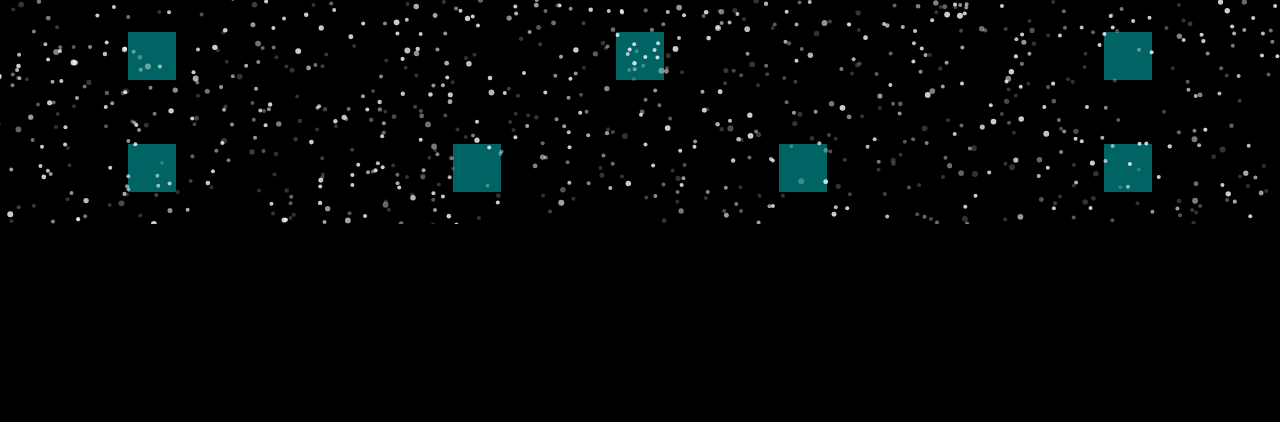
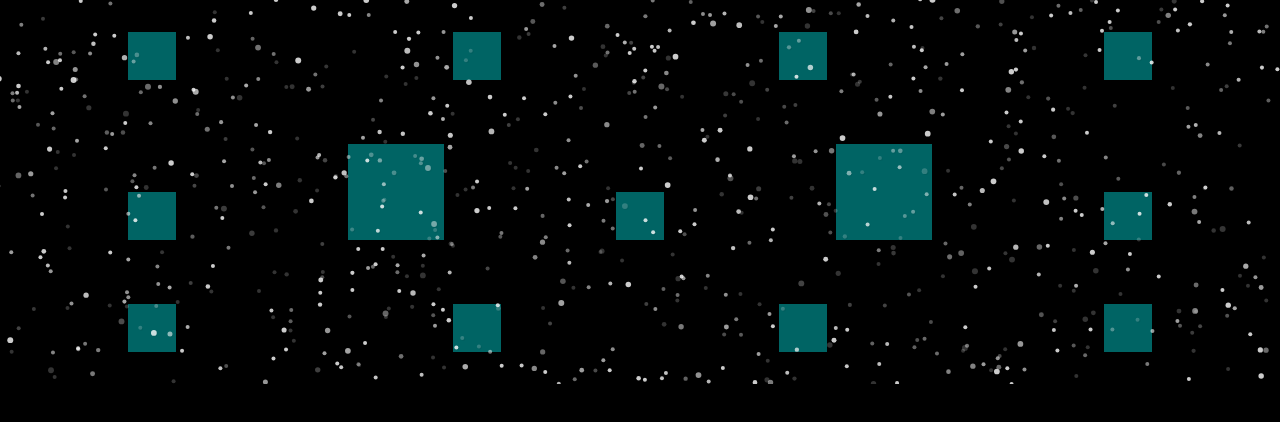
Before and after one commit to oliverschuerch/snowdom, a website built with Vite: page index.html in a window 1280 px wide. Built offline with nearby package versions, Linux system fonts and the light colour scheme; animation ran at ten frames a second.

Commit message:
chore: add more roofs

```diff
--- a/index.html
+++ b/index.html
@@ -9,15 +9,23 @@
   <body>
     <div id="snowdom-world">
       <div class="row">
-        <div class="cube snowdom-obstacle"></div>
-        <div class="cube snowdom-obstacle"></div>
-        <div class="cube snowdom-obstacle"></div>
+        <div class="cube snowdom-roof"></div>
+        <div class="cube snowdom-roof"></div>
+        <div class="cube snowdom-roof"></div>
+        <div class="cube snowdom-roof"></div>
       </div>
       <div class="row">
-        <div class="cube snowdom-obstacle"></div>
-        <div class="cube snowdom-obstacle"></div>
-        <div class="cube snowdom-obstacle"></div>
-        <div class="cube snowdom-obstacle"></div>
+        <div class="cube snowdom-roof"></div>
+        <div class="cube big snowdom-roof"></div>
+        <div class="cube snowdom-roof"></div>
+        <div class="cube big snowdom-roof"></div>
+        <div class="cube snowdom-roof"></div>
+      </div>
+      <div class="row">
+        <div class="cube snowdom-roof"></div>
+        <div class="cube snowdom-roof"></div>
+        <div class="cube snowdom-roof"></div>
+        <div class="cube snowdom-roof"></div>
       </div>
     </div>
     <script type="module" src="/src/main.ts"></script>
```
